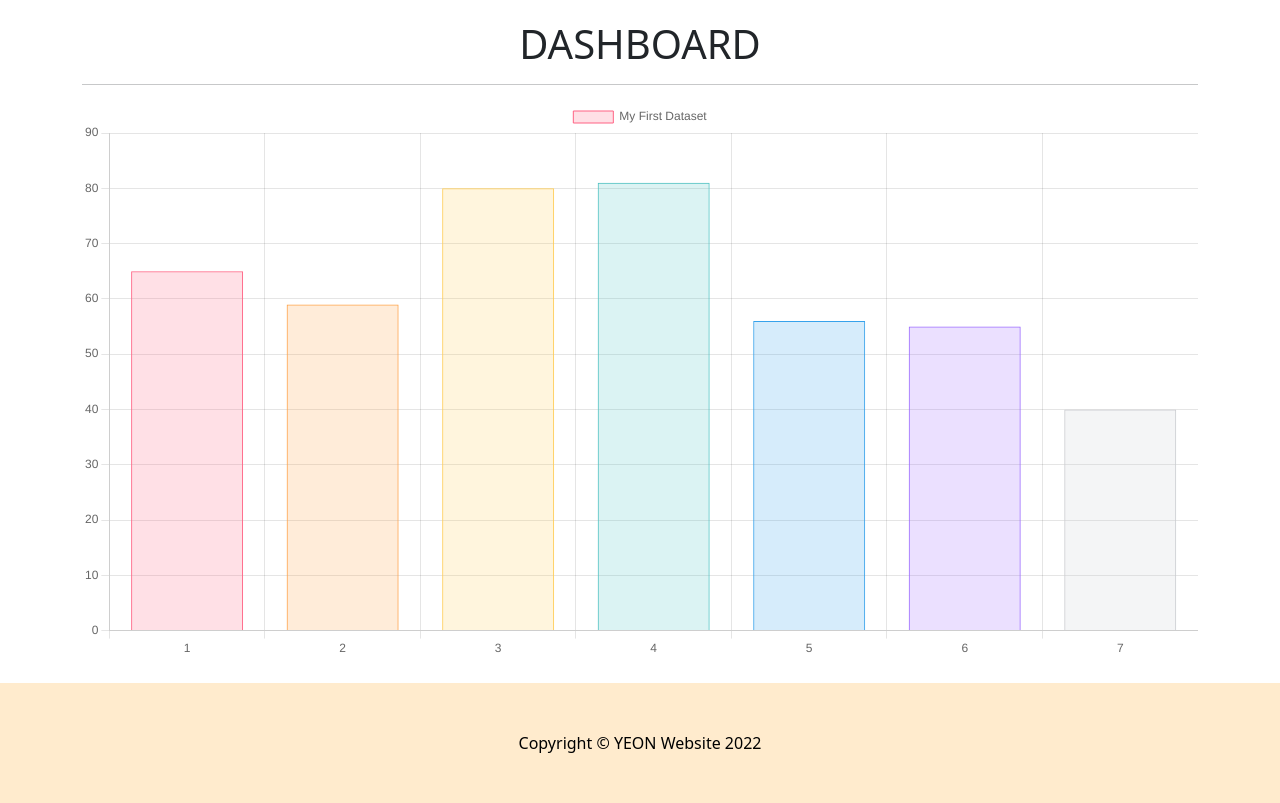
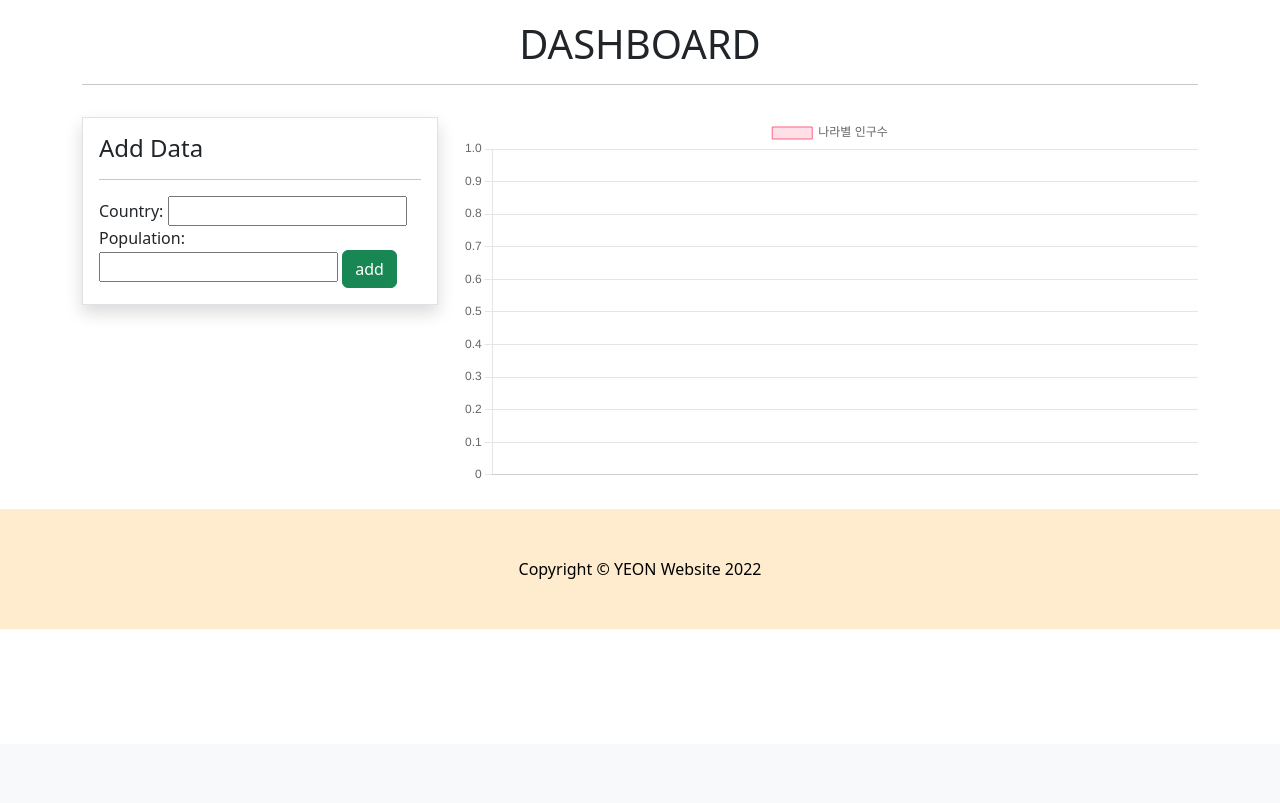
Before and after one commit to kyeon06/django_tutorial_encore, a Django app: page /dashboard/ in a window 1280 px wide. Shown: the part 56-859 px from the top of the page. After the commit the page ends 685 px from the top, so only its background shows below. Run offline with Django 4.2, Linux system fonts and the light colour scheme; data that the repository does not hold is empty.

Commit message:
대시보드 화면에서 데이터 추가 레이아웃 만들고 그래프 출력하기

```diff
--- /dev/null
+++ b/dashboard/forms.py
@@ -0,0 +1,7 @@
+from django.forms import ModelForm
+from .models import CountryData
+
+class CountryDataForm(ModelForm):
+    class Meta:
+        model = CountryData
+        fields = '__all__' # ['country', 'population']
--- a/dashboard/templates/dashboard/dashboard.html
+++ b/dashboard/templates/dashboard/dashboard.html
@@ -10,8 +10,20 @@ DASHBOARD
 
 
 {% block content %}
-<div>
+<div class="row mt-3 pt-3">
+  <div class="col-4">
+    <div class="border p-3 shadow">
+      <h4>Add Data</h4>
+      <hr>
+      <form action="" method="POST">
+        {{form}} {% csrf_token %}
+        <input type="submit" class="btn btn-success btn-block" value="add">
+      </form>
+    </div>
+  </div>
+  <div class="col">
     <canvas id="myChart"></canvas>
+  </div>
 </div>
 {% endblock content %}
 
@@ -24,10 +36,24 @@ DASHBOARD
   new Chart(ctx, {
     type: 'bar',
     data: {
-      labels: [1,2,3,4,5,6,7],
+      // labels: [1,2,3,4,5,6,7],
+      labels: [
+
+        {% for data in dataset %}
+          '{{data.country}}',
+        {% endfor %}
+
+      ],
     datasets: [{
-        label: 'My First Dataset',
-        data: [65, 59, 80, 81, 56, 55, 40],
+      label: '나라별 인구수',
+      // data: [65, 59, 80, 81, 56, 55, 40],
+      data: [
+
+        {% for data in dataset %}
+          '{{data.population}}',
+        {% endfor %}
+
+      ],
     backgroundColor: [
     'rgba(255, 99, 132, 0.2)',
     'rgba(255, 159, 64, 0.2)',
--- a/dashboard/views.py
+++ b/dashboard/views.py
@@ -1,5 +1,17 @@
 from django.shortcuts import render
+from .models import CountryData
+from .forms import CountryDataForm
 
-# Create your views here.
 def dashBoard(request):
-    return render(request, 'dashboard/dashboard.html')
+    if request.method == 'POST':
+
+        form = CountryDataForm(request.POST)
+
+        if form.is_valid():
+            form.save()
+
+    else:
+        form = CountryDataForm()
+
+    country_data = CountryData.objects.all()
+    return render(request, 'dashboard/dashboard.html', {'dataset' : country_data, 'form': form})
```
Lines whose indentation alone changed are shown as unchanged.
